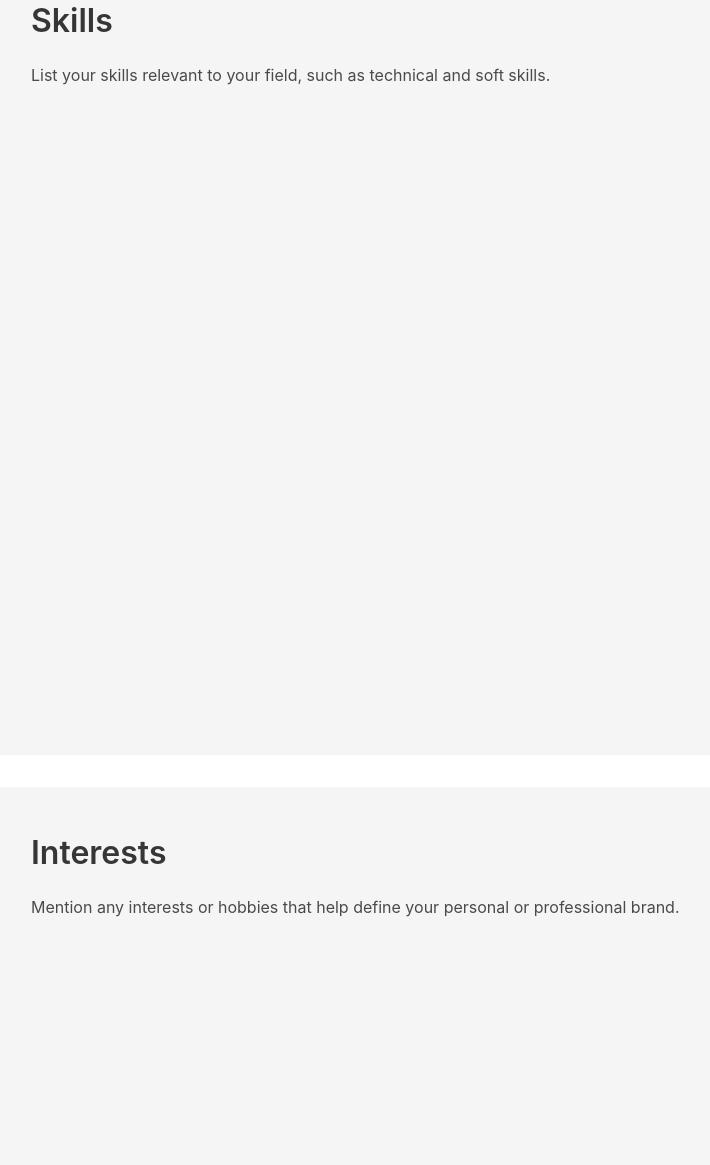
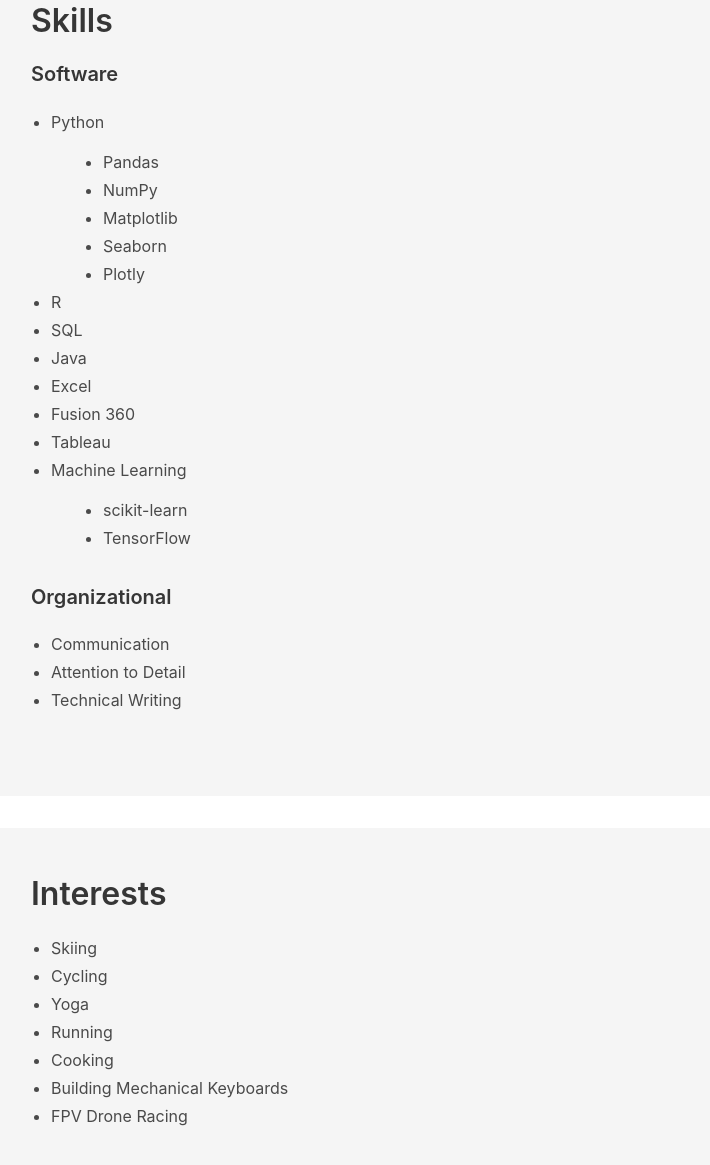
Before and after one commit to MatthewAdner/MatthewAdner.github.io, a plain HTML site: page index.html in a window 1280 px wide. Shown: the part 4160-5325 px from the top of the page, without its empty margins (331-1041 px from the left). Drawn offline with nearby package versions, Linux system fonts and the light colour scheme.

Commit message:
added content to skills and interests sections

```diff
--- a/index.html
+++ b/index.html
@@ -102,8 +102,8 @@
                                     <ul>
                                         <li>Founded group within the fund dedicated to investing based on quantitative
                                             strategies rather than fundamental analysis. <a
-                                                href="quant_strats_pitch_slides.html"
-                                                class="has-text-link">View slides</a>.</li>
+                                                href="quant_strats_pitch_slides.html" class="has-text-link">View
+                                                slides</a>.</li>
                                         <li>Practiced backtesting, trading analysis, and portfolio optimization,
                                             improving data manipulation, analysis, and visualization skills.</li>
                                         <li>Explained technical processes and systems to non-technical audiences in an
@@ -152,9 +152,8 @@
                                         <li>Trained students in research and lab procedures, advising experiment design,
                                             execution, and analysis.</li>
                                         <li>Co-managed social media accounts, web presence, and directed various
-                                            outreach efforts <a
-                                            href="https://nhacadsci.org/"
-                                            target="_blank" class="has-text-link">nhacadsci.org</a>.</li>
+                                            outreach efforts <a href="https://nhacadsci.org/" target="_blank"
+                                                class="has-text-link">nhacadsci.org</a>.</li>
                                     </ul>
                                 </div>
                                 <div class="column has-text-right is-one-quarter">
@@ -202,7 +201,8 @@
                                     <h5 class="subtitle is-6">New Hampshire Academy of Science – Lyme, NH</h5>
                                     <ul>
                                         <li>Delegate to AAAS affiliated AJAS conference for 3 consecutive years.</li>
-                                        <li>Created research abstracts, presented in poster sessions and roundtables.</li>
+                                        <li>Created research abstracts, presented in poster sessions and roundtables.
+                                        </li>
                                         <li>Read abstracts:
                                             <a href="https://aaas.confex.com/aaas/2019/meetingapp.cgi/Paper/24758"
                                                 target="_blank" class="has-text-link">2019</a>,
@@ -267,7 +267,8 @@
                                 <div class="column is-three-quarters">
                                     <h4 class="title is-5">Summer@INSEAD</h4>
                                     <h5 class="subtitle is-6">INSEAD Business School – Fontainebleau, France</h5>
-                                    <p>Two-week intensive program focused on business strategy, managment, and operation.</p>
+                                    <p>Two-week intensive program focused on business strategy, managment, and
+                                        operation.</p>
                                 </div>
                                 <div class="column has-text-right is-one-quarter">
                                     <p>Summer 2022</p>
@@ -281,8 +282,48 @@
                     <section class="section has-background-light" id="skills">
                         <div class="container">
                             <h3 class="title has-text-navy">Skills</h3>
-                            <p class="content">List your skills relevant to your field, such as technical and soft
-                                skills.</p>
+
+                            <!-- Software Skills -->
+                            <div class="columns is-vcentered mb-5">
+                                <div class="column is-three-quarters">
+                                    <h4 class="title is-5">Software</h4>
+                                    <ul class="content">
+                                        <li>Python
+                                            <ul>
+                                                <li>Pandas</li>
+                                                <li>NumPy</li>
+                                                <li>Matplotlib</li>
+                                                <li>Seaborn</li>
+                                                <li>Plotly</li>
+                                            </ul>
+                                        </li>
+                                        <li>R</li>
+                                        <li>SQL</li>
+                                        <li>Java</li>
+                                        <li>Excel</li>
+                                        <li>Fusion 360</li>
+                                        <li>Tableau</li>
+                                        <li>Machine Learning
+                                            <ul>
+                                                <li>scikit-learn</li>
+                                                <li>TensorFlow</li>
+                                            </ul>
+                                        </li>
+                                    </ul>
+                                </div>
+                            </div>
+
+                            <!-- Organizational Skills -->
+                            <div class="columns is-vcentered mb-5">
+                                <div class="column is-three-quarters">
+                                    <h4 class="title is-5">Organizational</h4>
+                                    <ul class="content">
+                                        <li>Communication</li>
+                                        <li>Attention to Detail</li>
+                                        <li>Technical Writing</li>
+                                    </ul>
+                                </div>
+                            </div>
                         </div>
                     </section>
 
@@ -290,10 +331,18 @@
                     <section class="section has-background-light" id="interests">
                         <div class="container">
                             <h3 class="title has-text-navy">Interests</h3>
-                            <p class="content">Mention any interests or hobbies that help define your personal or
-                                professional brand.</p>
+                            <ul class="content">
+                                <li>Skiing</li>
+                                <li>Cycling</li>
+                                <li>Yoga</li>
+                                <li>Running</li>
+                                <li>Cooking</li>
+                                <li>Building Mechanical Keyboards</li>
+                                <li>FPV Drone Racing</li>
+                            </ul>
                         </div>
                     </section>
+
 
                     <!-- Resume Section -->
                     <section class="section has-background-light" id="resume" style="padding: 0;">
```
